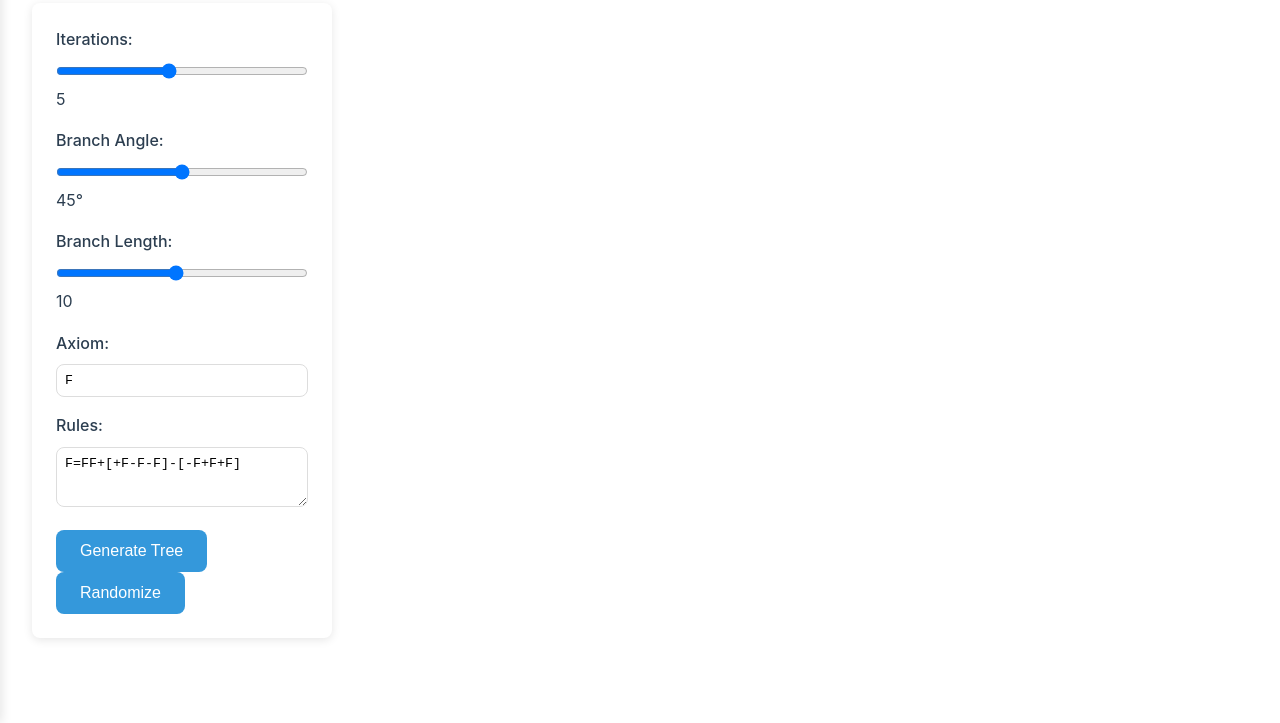
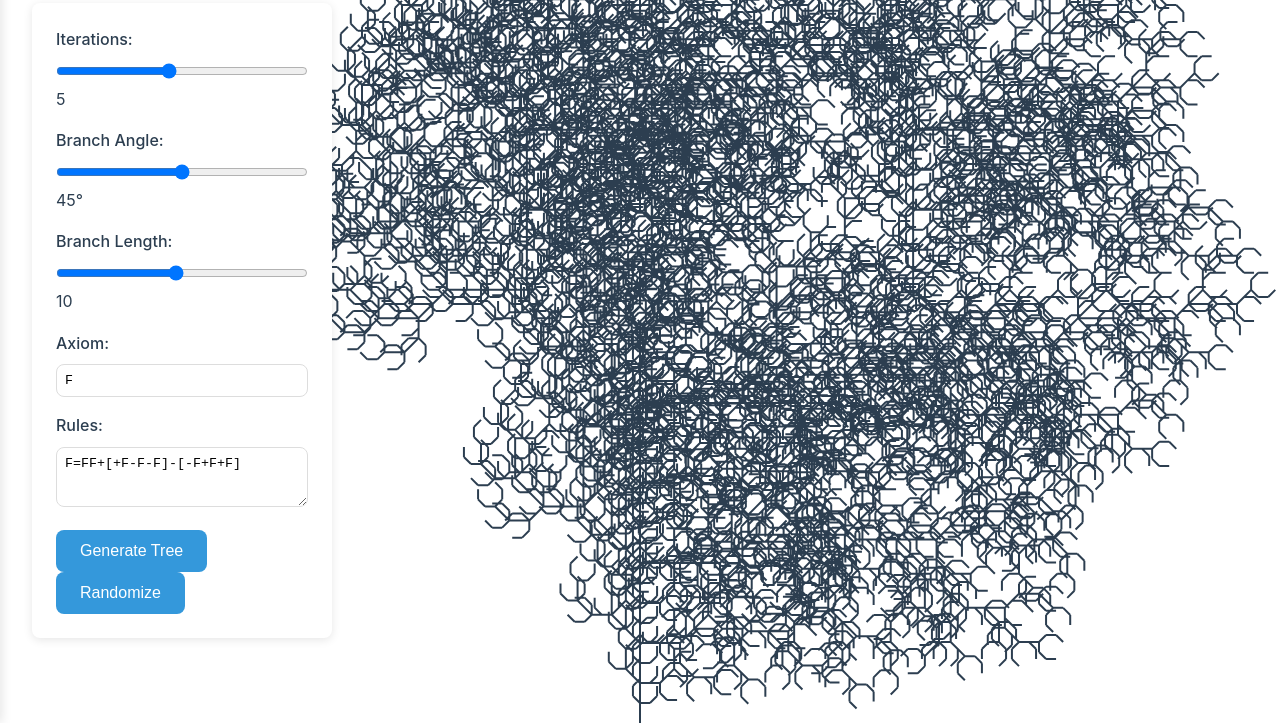
Before and after one commit to kh3dron/plants, a plain HTML site: page chapters/01/axial_trees/index.html in a window 1280 px wide. Shown: the part 77-800 px from the top of the page. Drawn offline with Linux system fonts and the light colour scheme.

Commit message:
fix rule arrays

```diff
--- a/chapters/01/axial_trees/index.html
+++ b/chapters/01/axial_trees/index.html
@@ -67,6 +67,5 @@
     <script src="../../../js/lsystem.js"></script>
     <script src="../../../js/renderer.js"></script>
     <script src="script.js"></script>
-    <script src="../../../js/navigation.js"></script>
 </body>
 </html>
--- a/chapters/01/axial_trees/script.js
+++ b/chapters/01/axial_trees/script.js
@@ -35,8 +35,26 @@ document.addEventListener('DOMContentLoaded', () => {
     rulesInput.addEventListener('input', generateTree);
 
     // Generate tree function
+    function parseRulesToStochastic(rulesString) {
+        // Parse rules from textarea (e.g. F=FF+[+F-F-F]-[-F+F+F])
+        // Returns array: [{symbol: 'F', replacement: '...', probability: 1}]
+        return rulesString
+            .split('\n')
+            .map(line => line.trim())
+            .filter(line => line.length > 0)
+            .map(line => {
+                const [symbol, replacement] = line.split('=');
+                return {
+                    symbol: symbol.trim(),
+                    replacement: replacement.trim(),
+                    probability: 1
+                };
+            });
+    }
+
     function generateTree() {
-        const lsystem = new LSystem(axiomInput.value, rulesInput.value);
+        const rulesArray = parseRulesToStochastic(rulesInput.value);
+        const lsystem = new LSystem(axiomInput.value, rulesArray);
         const instructions = lsystem.generate(parseInt(iterationsInput.value));
 
         // Store parameters for redrawing
--- a/js/lsystem.js
+++ b/js/lsystem.js
@@ -8,6 +8,9 @@ class LSystem {
 
     // Group rules by symbol for easy lookup
     groupRulesBySymbol(rulesArray) {
+        if (!Array.isArray(rulesArray)) {
+            throw new TypeError("rules must be an array");
+        }
         const grouped = {};
         rulesArray.forEach(rule => {
             if (!grouped[rule.symbol]) grouped[rule.symbol] = [];
```
Also changed, not shown: chapters/01/fractals/index.html (+0 -1 lines), chapters/01/fractals/script.js (+18 -1 lines), chapters/01/stochastic_axial_trees/index.html (+0 -1 lines), index.html (+0 -1 lines).
